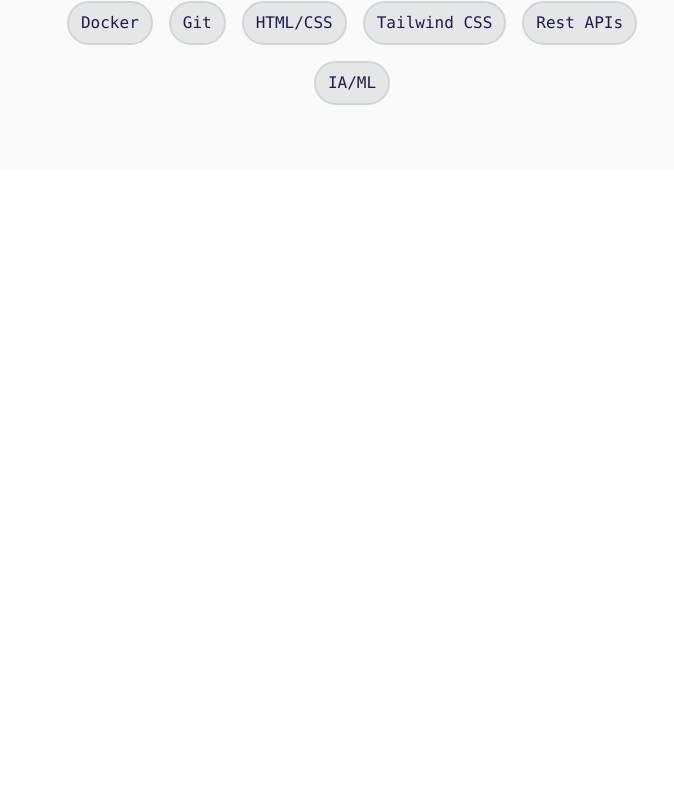
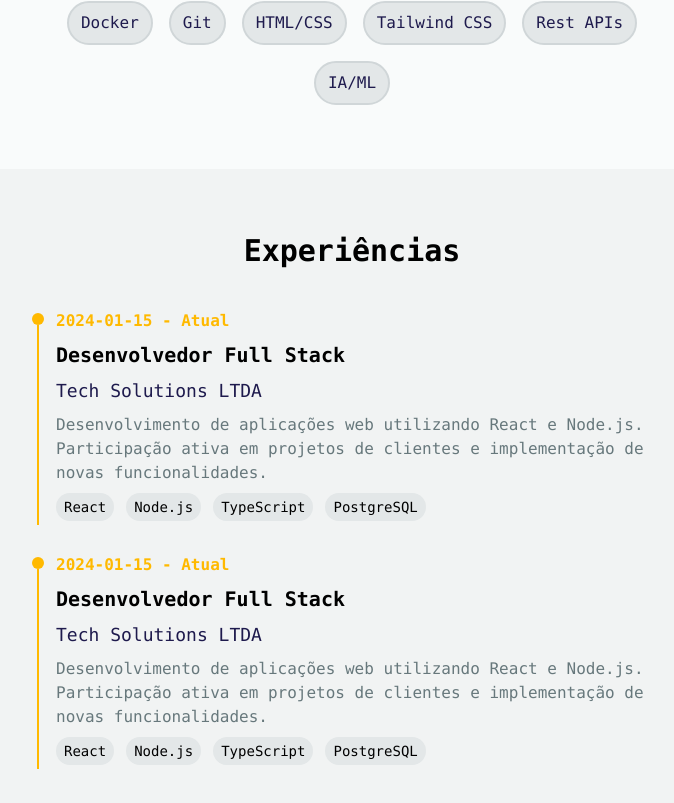
Before and after one commit to RafaelPA13/portifolio-v2, a React (Vite) app: page / in a window 1280 px wide. Shown: the part 1059-1862 px from the top of the page, without its empty margins (288-962 px from the left). Before the commit the page ends 1228 px from the top, so only its background shows below. Built offline with nearby package versions, Linux system fonts and the light colour scheme.

Commit message:
feat: Adição de experiências

```diff
--- /dev/null
+++ b/src/components/experienciasCard.jsx
@@ -0,0 +1,24 @@
+import useInView from "../hooks/useInView";
+import Skill from "./skill";
+
+export default function ExperienciasCard() {
+    const { ref, inView } = useInView();
+    return (
+        <li ref={ref} className={`relative flex flex-col gap-2 pl-6 ${inView ? "animate-fade-in-left" : "opacity-0"}`}>
+            <span className="absolute left-0 top-1 h-full flex flex-col items-center">
+                <span className="w-3 h-3 rounded-full bg-amber-400 translate-x-0"/>
+                <span className="flex-1 w-[2px] bg-amber-400"/>
+            </span>
+            <h5 className="font-semibold text-amber-400">2024-01-15 - Atual</h5>
+            <h3 className="font-bold text-xl">Desenvolvedor Full Stack</h3>
+            <h4 className="font-medium text-lg text-indigo-950">Tech Solutions LTDA</h4>
+            <p className="text-base text-mist-500">Desenvolvimento de aplicações web utilizando React e Node.js. Participação ativa em projetos de clientes e implementação de novas funcionalidades.</p>
+            <ul className="flex items-center gap-3">
+                <Skill skill={"React"} animated={false} inicio={false} card={true} />
+                <Skill skill={"Node.js"} animated={false} inicio={false} card={true} />
+                <Skill skill={"TypeScript"} animated={false} inicio={false} card={true} />
+                <Skill skill={"PostgreSQL"} animated={false} inicio={false} card={true} />
+            </ul>
+        </li>
+    );
+}
--- a/src/components/skill.jsx
+++ b/src/components/skill.jsx
@@ -1,13 +1,17 @@
 import useInView from "../hooks/useInView";
 
-export default function Skill({ skill, animated = true, delay = 0 }) {
+export default function Skill({ skill, animated = true, delay = 0, inicio = true, card = false, amarelo = false, }) {
   const { ref, inView } = useInView();
 
   return (
     <li
       ref={ref}
       style={animated ? { animationDelay: `${delay}ms`, animationFillMode: "backwards" } : {}}
-      className={`bg-mist-200 border-2 border-mist-300 rounded-full px-3 py-2 text-indigo-950 transition-opacity duration-300 ${animated ? (inView ? "animate-zoom-in" : "opacity-0") : ""}`}
+      className={
+        `${inicio ? "bg-mist-200 border-2 border-mist-300 px-3 py-2 text-indigo-950"
+          : card ? "bg-mist-200 border-0 px-2 py-1 text-sm" : "bg-amber-100 border-0 px-2 py-1 text-sm text-amber-400"}
+        rounded-full transition-opacity duration-300
+        ${animated ? (inView ? "animate-zoom-in" : "opacity-0") : ""}`}
     >
       {skill}
     </li>
--- a/src/pages/client/inicio.jsx
+++ b/src/pages/client/inicio.jsx
@@ -5,11 +5,13 @@ import { IoIosArrowRoundForward } from "react-icons/io";
 import Buttons from "../../components/buttons";
 import Links from "../../components/links";
 import Skill from "../../components/skill";
+import ExperienciasCard from "../../components/experienciasCard";
 
 import useInView from "../../hooks/useInView";
 
 export default function Inicio() {
-  const { ref, inView } = useInView();
+  const { ref: refConhecimentos, inView: inViewConhecimentos } = useInView();
+  const { ref: refExperiencias, inView: inViewExperiencias } = useInView();
   const skills = ["Python", "Java", "TypeScript", "JavaScript", "React", "Node.js", "Flask", "Spring Boot", "PostgreSQL", "MongoDB", "Docker", "Git", "HTML/CSS", "Tailwind CSS", "Rest APIs", "IA/ML"];
 
   return (
@@ -45,14 +47,20 @@ export default function Inicio() {
         </div>
       </section>
       <section className="bg-mist-50 flex flex-col items-center justify-center gap-10 py-16">
-        <h2 ref={ref} style={{animationFillMode: "backwards"}} className={`text-3xl font-semibold animate-fade-in-up ${inView ? "animate-zoom-in" : "opacity-0"}`}>Conhecimentos</h2>
+        <h2 ref={refConhecimentos} style={{animationFillMode: "backwards"}} className={`text-3xl font-semibold ${inViewConhecimentos ? "animate-fade-in-up" : "opacity-0"}`}>Conhecimentos</h2>
         <ul className="w-[75%] flex justify-center flex-wrap gap-4 md:w-[50%]">
           {skills.map((skill, index) => (
             <Skill key={index} skill={skill} delay={index * 50} />
           ))}
         </ul>
       </section>
-      <section className="bg-mist-200"></section>
+      <section className="bg-mist-100 flex flex-col items-center justify-center gap-10 py-16">
+        <h2 ref={refExperiencias} style={{animationFillMode: "backwards"}} className={`text-3xl font-semibold ${inViewExperiencias ? "animate-fade-in-up" : "opacity-0"}`}>Experiências</h2>
+        <ul className="w-[50%] flex flex-col gap-8">
+          <ExperienciasCard />
+          <ExperienciasCard />
+        </ul>
+      </section>
     </>
   );
 }
```
